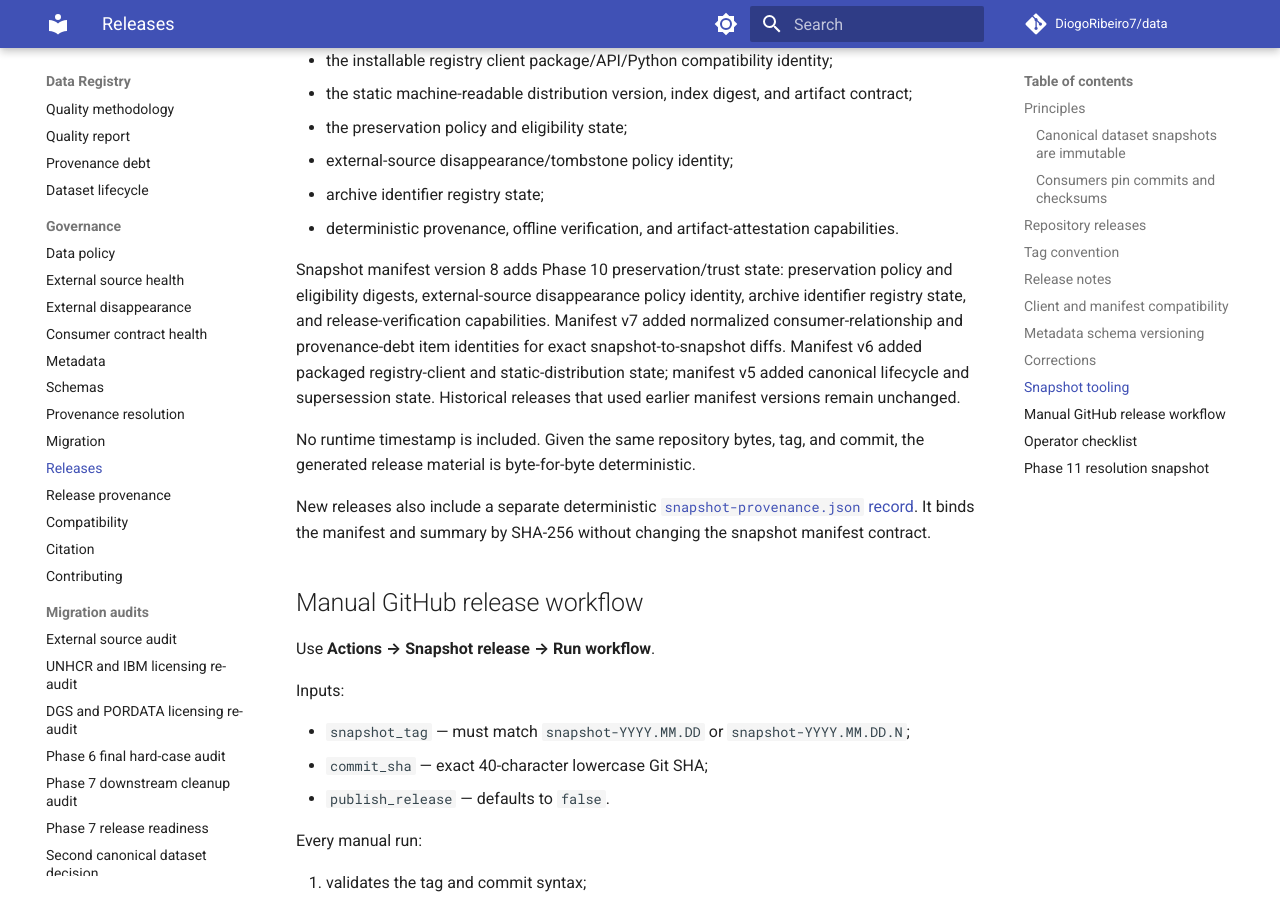
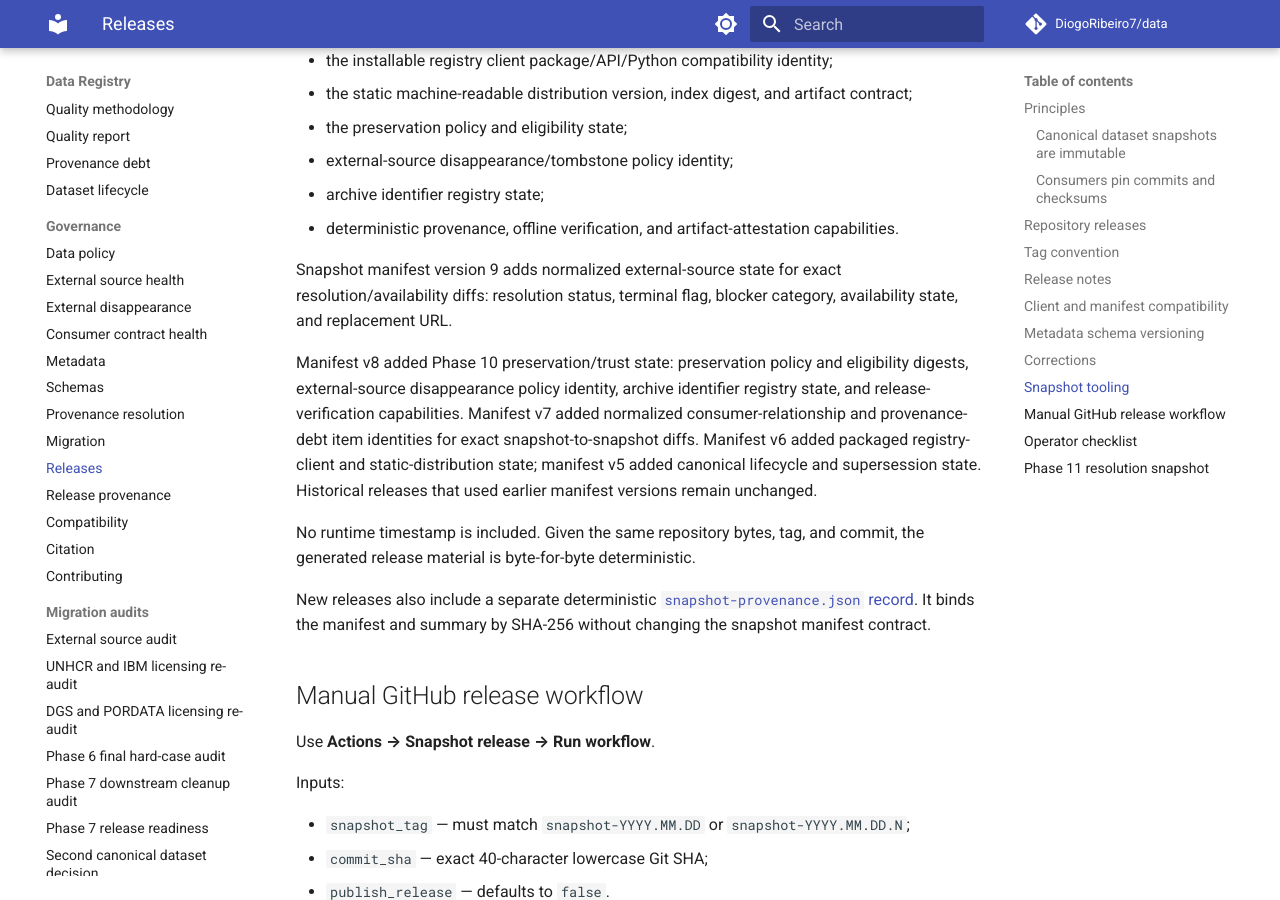
Before and after one commit to DiogoRibeiro7/data, an MkDocs documentation site: the page built from docs/RELEASES.md, in a window 1280 px wide and 900 px high, scrolled down 3642 px. Built offline with MkDocs 1.6.1 and Material for MkDocs 9.7.7, drawn with Linux system fonts in a browser that asks for light colours; comment, search, counter and statistics services are not loaded; some of the changed text lies outside the part shown.

Commit message:
docs: document snapshot manifest v9

```diff
--- a/docs/RELEASES.md
+++ b/docs/RELEASES.md
@@ -76,8 +76,8 @@ Registry snapshot tags, package versions, metadata schema versions, static
 distribution versions, and snapshot manifest versions are deliberately
 independent version domains.
 
-The current snapshot manifest is version 8. Published historical manifests
-versions 1–8 remain recognized and are never rewritten in place.
+The current snapshot manifest contract is version 9. Published historical
+manifests versions 1–9 remain recognized and are never rewritten in place.
 
 ## Metadata schema versioning
 
@@ -138,7 +138,18 @@ The manifest records:
 - archive identifier registry state;
 - deterministic provenance, offline verification, and artifact-attestation capabilities.
 
-Snapshot manifest version 8 adds Phase 10 preservation/trust state: preservation policy and eligibility digests, external-source disappearance policy identity, archive identifier registry state, and release-verification capabilities. Manifest v7 added normalized consumer-relationship and provenance-debt item identities for exact snapshot-to-snapshot diffs. Manifest v6 added packaged registry-client and static-distribution state; manifest v5 added canonical lifecycle and supersession state. Historical releases that used earlier manifest versions remain unchanged.
+Snapshot manifest version 9 adds normalized external-source state for exact
+resolution/availability diffs: resolution status, terminal flag, blocker
+category, availability state, and replacement URL.
+
+Manifest v8 added Phase 10 preservation/trust state: preservation policy and
+eligibility digests, external-source disappearance policy identity, archive
+identifier registry state, and release-verification capabilities. Manifest v7
+added normalized consumer-relationship and provenance-debt item identities for
+exact snapshot-to-snapshot diffs. Manifest v6 added packaged registry-client and
+static-distribution state; manifest v5 added canonical lifecycle and
+supersession state. Historical releases that used earlier manifest versions
+remain unchanged.
 
 No runtime timestamp is included. Given the same repository bytes, tag, and commit, the generated release material is byte-for-byte deterministic.
 
```
